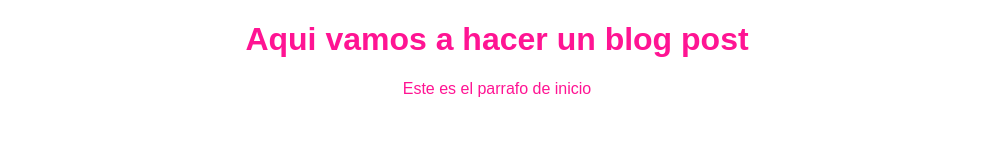
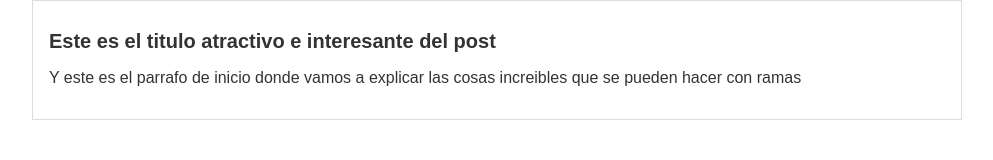
Before and after one commit to hitman048/blog, a plain HTML site: page index.html in a window 1280 px wide. Shown: the whole page, without its empty margins (143-1136 px from the left). Drawn offline with Linux system fonts and the light colour scheme.

Commit message:
modificaciones a html y css

```diff
--- a/css/estilos.css
+++ b/css/estilos.css
@@ -1,6 +1,21 @@
 body
 {
-    color:deeppink;
+    color:#333;
     text-align: center;
-    font-family: "Arial";
+    font-family:  "Arial";
+    font-size: 16px;
+    margin: 0;
+    padding: 0;
 }
+#container
+{
+    width: 70%;
+    padding: 1em;
+    text-align: left;
+    border: 1px solid #DDD;
+    margin: 0 auto;
+}
+#container h1
+{
+    font-size: 20px;
+}
--- a/index.html
+++ b/index.html
@@ -7,7 +7,13 @@
     <link rel="stylesheet" href="css/estilos.css"/>
 </head>
 <body>
-    <h1>Aqui vamos a hacer un blog post</h1>
-    <p>Este es el parrafo de inicio</p>
+    <div id="container">
+        <div id="post">
+            <h1>Este es el titulo atractivo e interesante del post</h1>
+            <p>Y este es el parrafo de inicio donde vamos a explicar
+                las cosas increibles que se pueden hacer con ramas</p>
+        </div>
+    </div>
+
 </body>
 </html>
```
